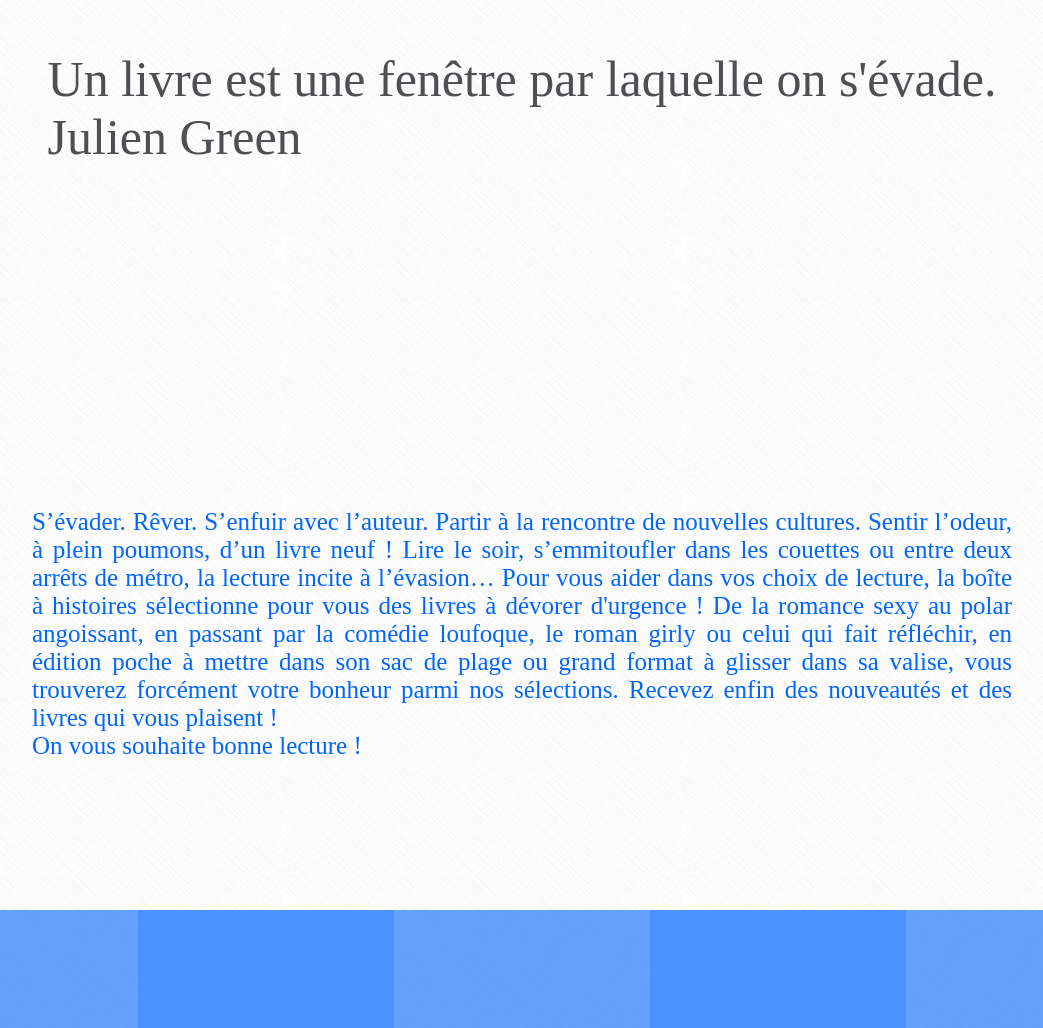
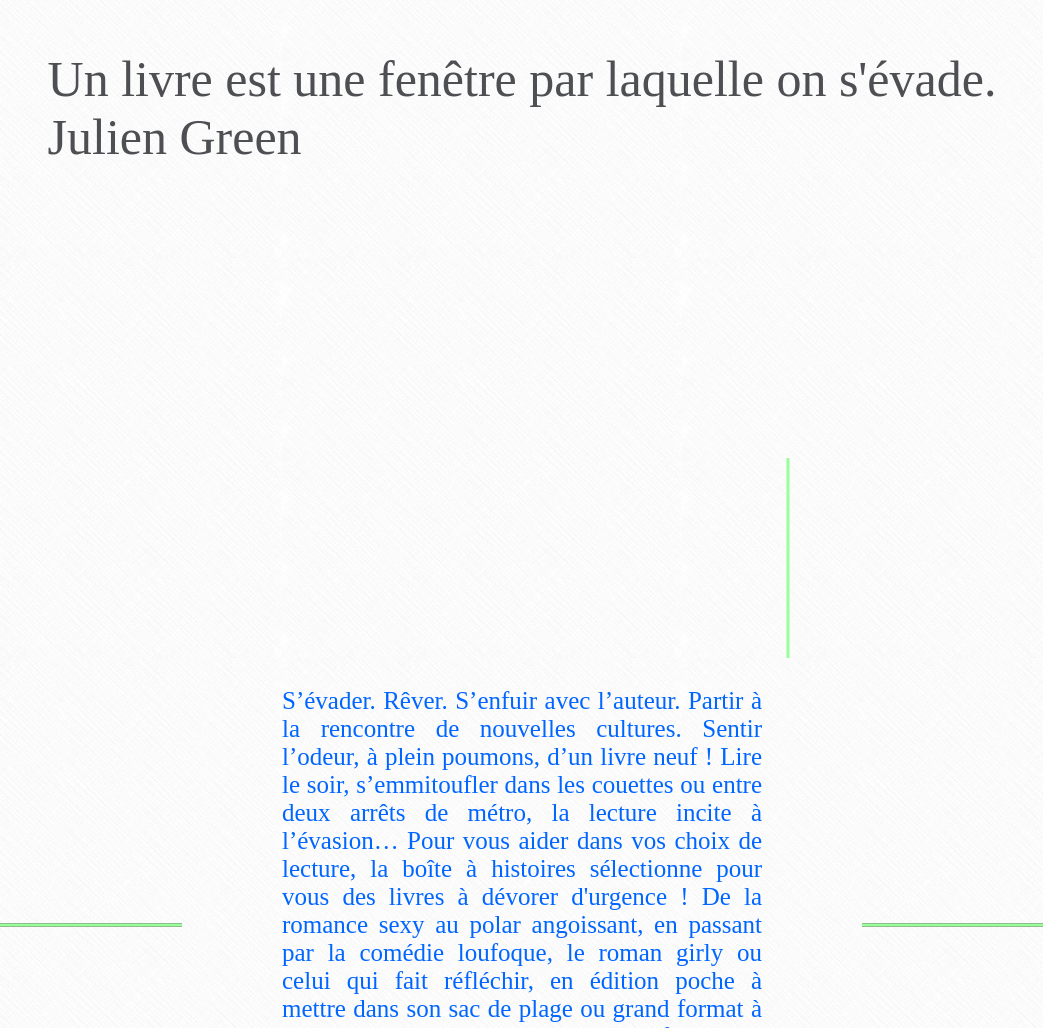
Before and after one commit to paulinend/lbah, a website: page index.html in a window 1280 px wide. Shown: the part 142-1170 px from the top of the page, without its empty margins (118-1161 px from the left). Drawn offline with nearby package versions, Linux system fonts and the light colour scheme; files that its build step writes are made by us from their sources.

Commit message:
creation de canvas

```diff
--- a/app/main.scss
+++ b/app/main.scss
@@ -29,10 +29,9 @@ body {
 			display: flex;
       justify-content: center;
       align-items: center;
-      //padding: 200px;
 
 			p {
-        margin: 150px;
+        width: 50vw;
 				font-size: 25px;
 				color: #0066FF;
         text-align: justify;
@@ -326,3 +325,7 @@ body {
 }
 
 }
+
+#myCanvasHaut, #myCanvasBas {
+  margin-left: 706px;
+}
--- /dev/null
+++ b/canvas.js
@@ -0,0 +1,49 @@
+var canvas = document.getElementById('myCanvasGauche');
+var context = canvas.getContext('2d');
+
+	context.beginPath();
+	context.moveTo(100, 100);
+	context.lineTo(300, 100);
+	context.lineWidth = 3;
+	context.stroke();
+	// set line color
+	context.strokeStyle = '#99FF99';
+	context.stroke();
+
+
+var canvas = document.getElementById('myCanvasDroite');
+var context = canvas.getContext('2d');
+
+		context.beginPath();
+		context.moveTo(100, 100);
+		context.lineTo(300, 100);
+		context.lineWidth = 3;
+		context.stroke();
+		// set line color
+		context.strokeStyle = '#99FF99';
+		context.stroke();
+
+
+var canvas = document.getElementById('myCanvasHaut');
+var context = canvas.getContext('2d');
+
+		context.beginPath();
+		context.moveTo(200, 100);
+		context.lineTo(200, 300);
+		context.lineWidth = 3;
+
+	     // set line color
+	    context.strokeStyle = '#99FF99';
+	    context.stroke();
+
+var canvas = document.getElementById('myCanvasBas');
+var context = canvas.getContext('2d');
+
+		context.beginPath();
+		context.moveTo(200, 000);
+		context.lineTo(200, 200);
+		context.lineWidth = 3;
+
+	     // set line color
+	    context.strokeStyle = '#99FF99';
+	    context.stroke();
--- a/index.html
+++ b/index.html
@@ -12,13 +12,25 @@
 		<div class="book">
 			<p>Un livre est une fenêtre par laquelle on s'évade. <br>Julien Green</p>
 		</div>
+    <canvas id="myCanvasHaut" width="400" height="300">
+      Update your browser!
+    </canvas>
 		<div class="catchy-phrases">
+      <canvas id="myCanvasGauche" width="400" height="200">
+        Update your browser!
+      </canvas>
 			<p>S’évader. Rêver. S’enfuir avec l’auteur. Partir à la rencontre de nouvelles cultures. Sentir l’odeur, à plein poumons, d’un livre neuf ! Lire le soir, s’emmitoufler dans les couettes ou entre deux arrêts de métro, la lecture incite à l’évasion…
 			Pour vous aider dans vos choix de lecture, la boîte à histoires sélectionne pour vous des livres à dévorer d'urgence !
 		  De la romance sexy au polar angoissant, en passant par la comédie loufoque, le roman girly ou celui qui fait réfléchir, en édition poche à mettre dans son sac de plage ou grand format à glisser dans sa valise, vous trouverez forcément votre bonheur parmi nos sélections.
 			Recevez enfin des nouveautés et des livres qui vous plaisent !
 			<br>On vous souhaite bonne lecture !</p>
+      <canvas id="myCanvasDroite" width="400" height="200">
+        Update your browser!
+      </canvas>
 		</div>
+    <canvas id="myCanvasBas" width="400" height="300">
+      Update your browser!
+    </canvas>
 		<div class="work-plans">
 			<div class="concept-bh boite1">
             <p>Je m'abonne sur le site !</p>
@@ -100,5 +112,6 @@
 	  </div>
 	</div>
 	</div>
+  <script type="text/javascript" src="canvas.js"></script>
 </body>
 </html>
```
Also changed, not shown: 1 other file.
